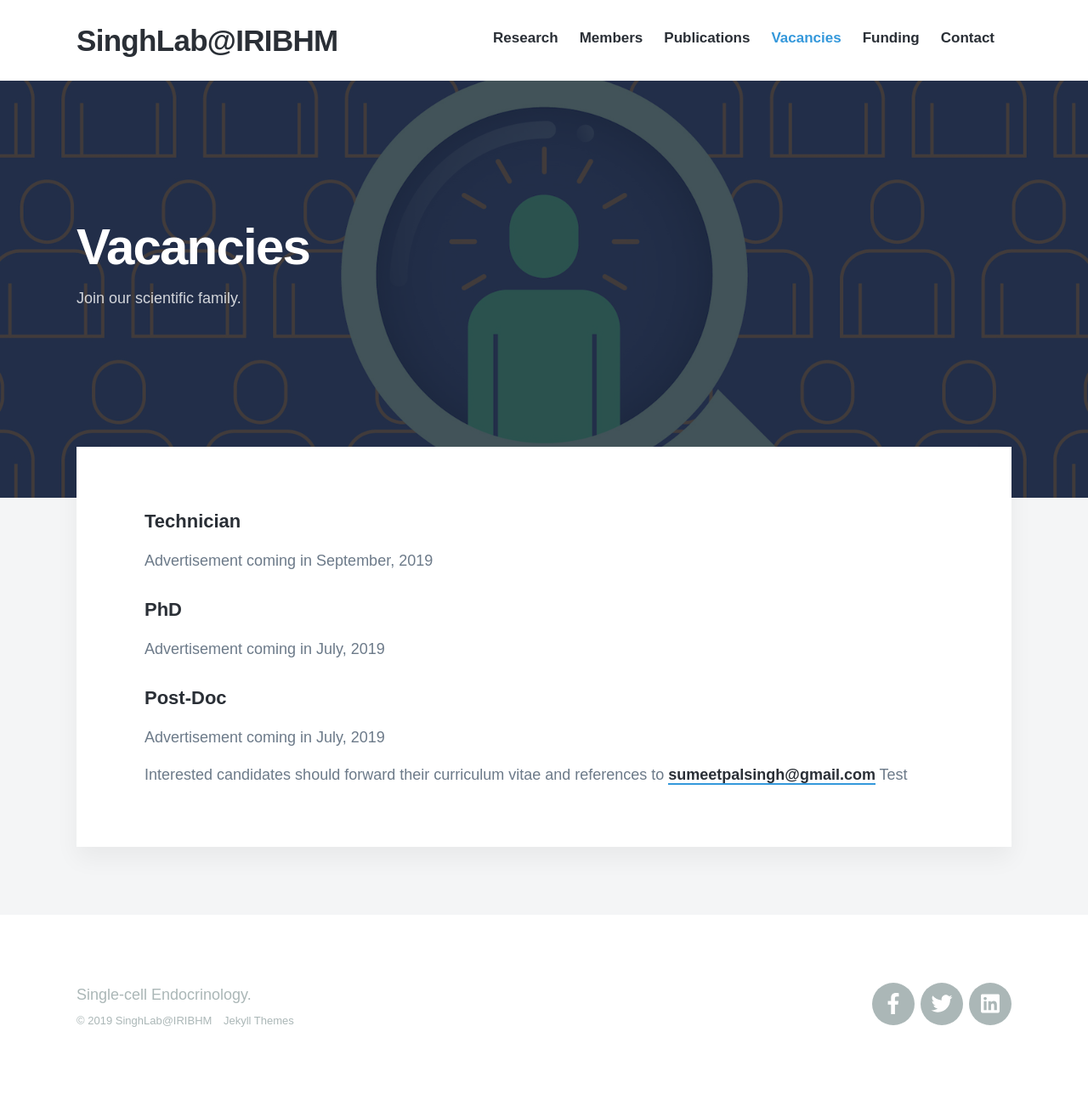
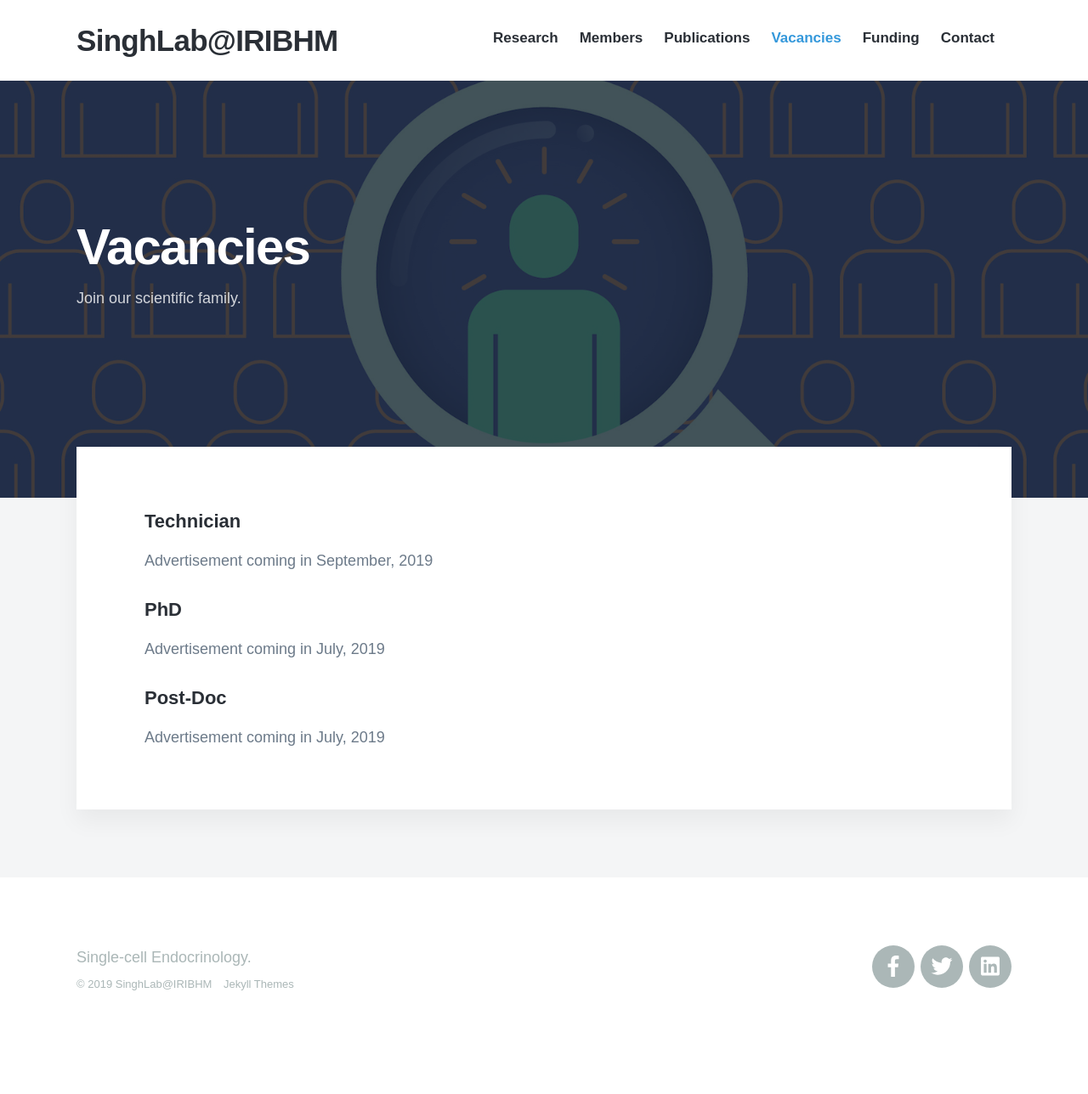
Before and after one commit to sumeetpalsingh/sumeetpalsingh.github.io, a Jekyll site: the page built from _pages/vacancies.md, in a window 1280 px wide. Shown: the whole page at 85% size. Built offline with Jekyll 4.4.1, drawn with Linux system fonts in a browser that asks for light colours; nearby versions of some CDN libraries; some web fonts are replaced; after the commit the page ends 1245 px from its top, so only the background shows below that.

Commit message:
Update vacancies.md

```diff
--- a/_pages/vacancies.md
+++ b/_pages/vacancies.md
@@ -16,5 +16,3 @@ Advertisement coming in July, 2019
 #### Post-Doc
 
 Advertisement coming in July, 2019
-
-Interested candidates should forward their curriculum vitae and references to <sumeetpalsingh@gmail.com> Test
```
